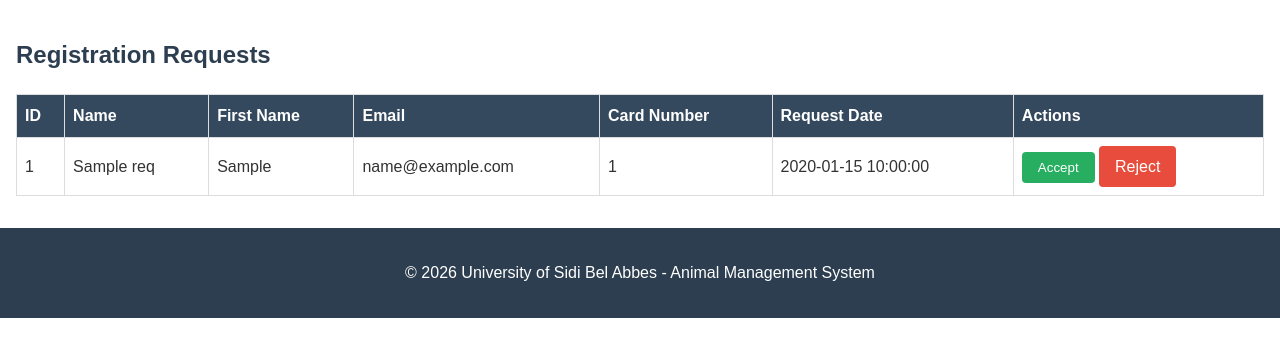
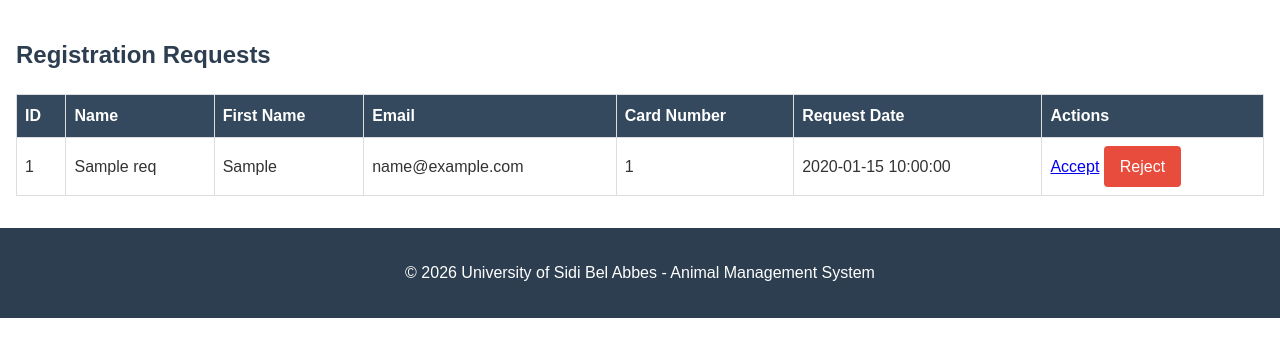
Before and after one commit to animalmanagementbouclelora2526/animal_management, a Flask app: template templates/admin/requests.html in a window 1280 px wide. Shown: the part 190-547 px from the top of the page. Run offline with Flask 3, Linux system fonts and the light colour scheme; the template is opened without the code that fills it: most values are stand-ins (such as "Sample title", 1, 10 or a date in 2020); parts of the project's set-up code (start-up, migrations or seed data) failed here and were passed over.

Commit message:
Update requests.html

```diff
--- a/templates/admin/requests.html
+++ b/templates/admin/requests.html
@@ -27,13 +27,7 @@
                             <td>{{ req.Card_number }}</td>
                             <td>{{ req.Request_date }}</td>
                             <td>
-                                <form action="{{ url_for('process_request',request_id=req.ID,action='accept') }}"
-                                    method="post"
-                                    style="display:inline;">
-                                    <button type="submit" class="btn btn-success">
-                                        Accept
-                                    </button>
-                                </form>
+                                <a href="{{ url_for('process_request',request_id=req.ID,action='accept') }}">Accept</a>
                                 <a href="{{ url_for('process_request', request_id=req.ID, action='reject') }}" class="btn btn-danger">Reject</a>
                             </td>
                         </tr>
```
